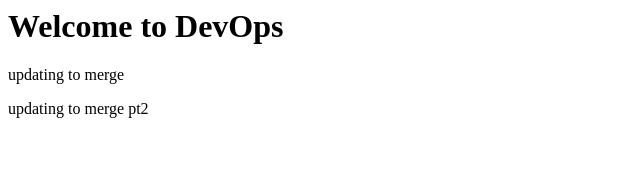
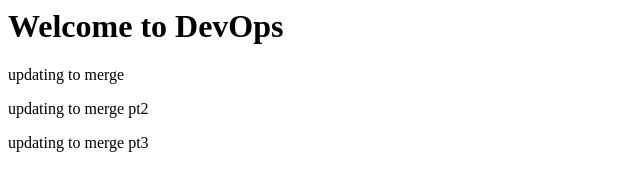
Before and after one commit to TanuRach/test, a plain HTML site: page index.html in a window 1280 px wide. Shown: the whole page, without its empty margins (0-640 px from the left). Drawn offline with Linux system fonts and the light colour scheme.

Commit message:
html page updated and added pt3

```diff
--- a/index.html
+++ b/index.html
@@ -1,3 +1,4 @@
 <h1>Welcome to DevOps</h1>
 <p>updating to merge</p>
 <p>updating to merge pt2</p>
+<p>updating to merge pt3</p>
```
